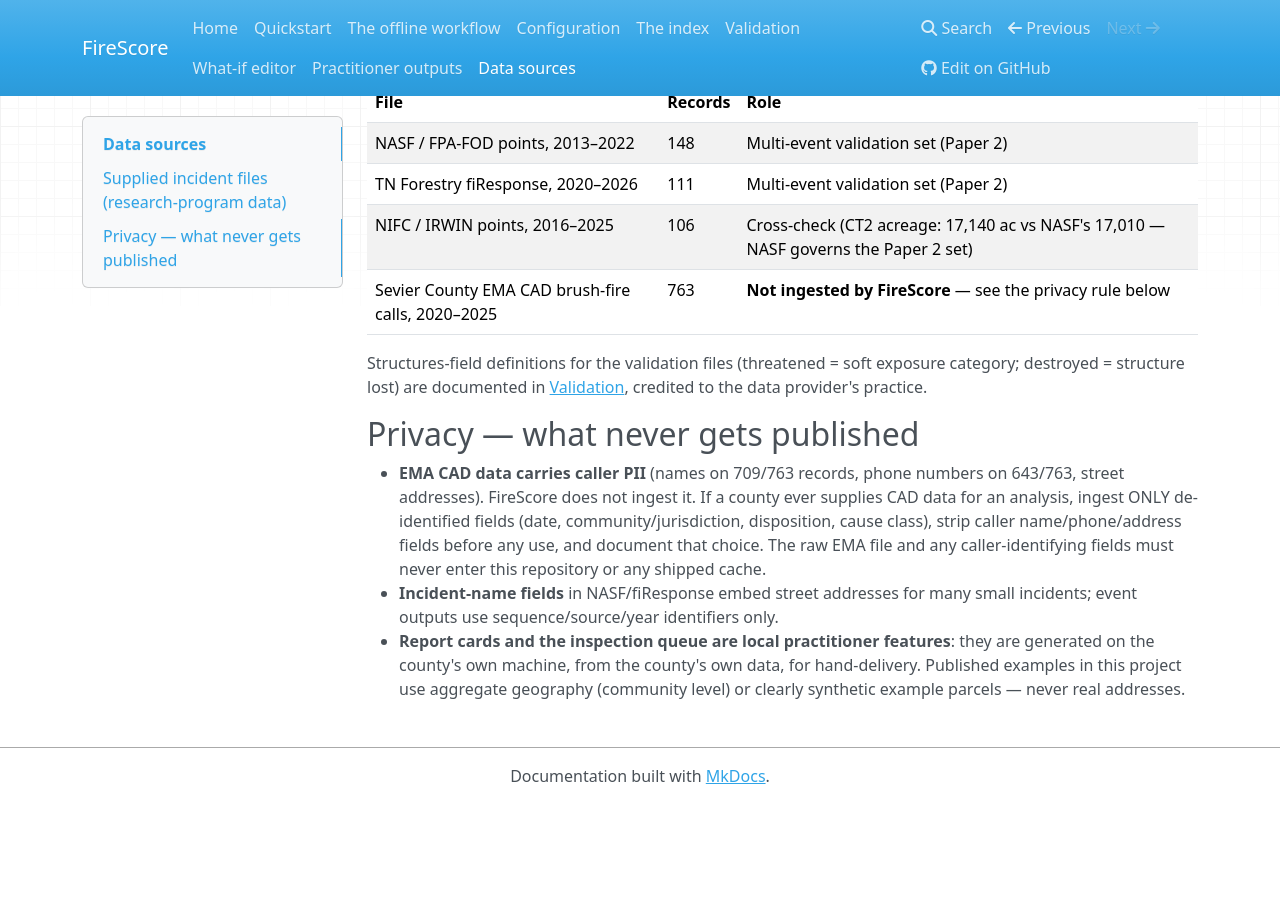
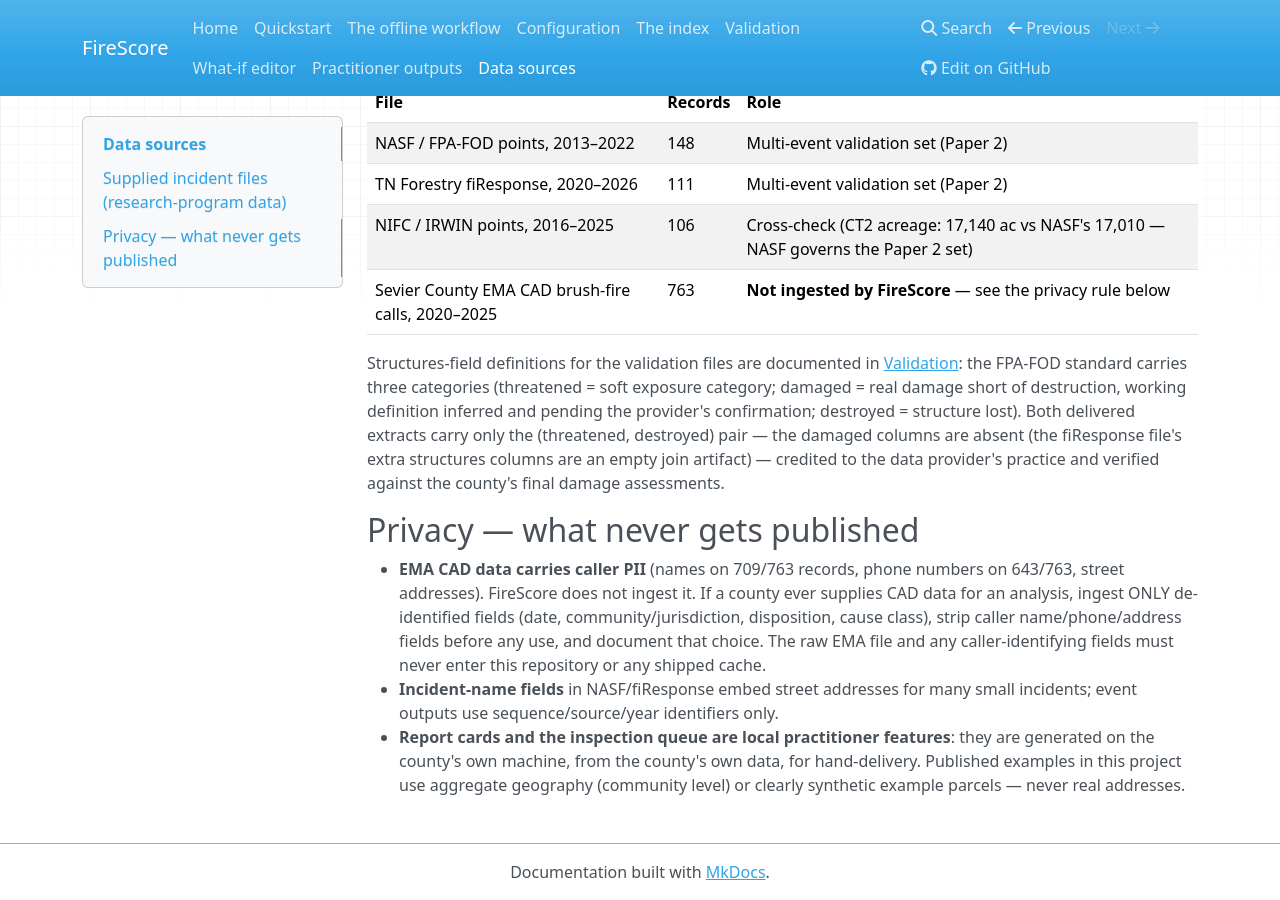
Before and after one commit to Nsokol44/firescore, an MkDocs documentation site: the page built from docs/data_sources.md, in a window 1280 px wide and 900 px high, scrolled down 918 px. Built offline with MkDocs 1.6.1, drawn with Linux system fonts in a browser that asks for light colours; nearby versions of some CDN libraries; before the commit the page ends 1722 px from its top, so only the background shows below that.

Commit message:
FireScore 0.1.0: three-category structures mapping in docs/data_sources.md

```diff
--- a/docs/data_sources.md
+++ b/docs/data_sources.md
@@ -33,9 +33,15 @@ manuscript text, the files govern.**
 | NIFC / IRWIN points, 2016–2025 | 106 | Cross-check (CT2 acreage: 17,140 ac vs NASF's 17,010 — NASF governs the Paper 2 set) |
 | Sevier County EMA CAD brush-fire calls, 2020–2025 | 763 | **Not ingested by FireScore** — see the privacy rule below |
 
-Structures-field definitions for the validation files (threatened =
-soft exposure category; destroyed = structure lost) are documented in
-[Validation](validation.md), credited to the data provider's practice.
+Structures-field definitions for the validation files are documented
+in [Validation](validation.md): the FPA-FOD standard carries three
+categories (threatened = soft exposure category; damaged = real
+damage short of destruction, working definition inferred and pending
+the provider's confirmation; destroyed = structure lost). Both
+delivered extracts carry only the (threatened, destroyed) pair — the
+damaged columns are absent (the fiResponse file's extra structures
+columns are an empty join artifact) — credited to the data provider's
+practice and verified against the county's final damage assessments.
 
 ## Privacy — what never gets published
 
```
